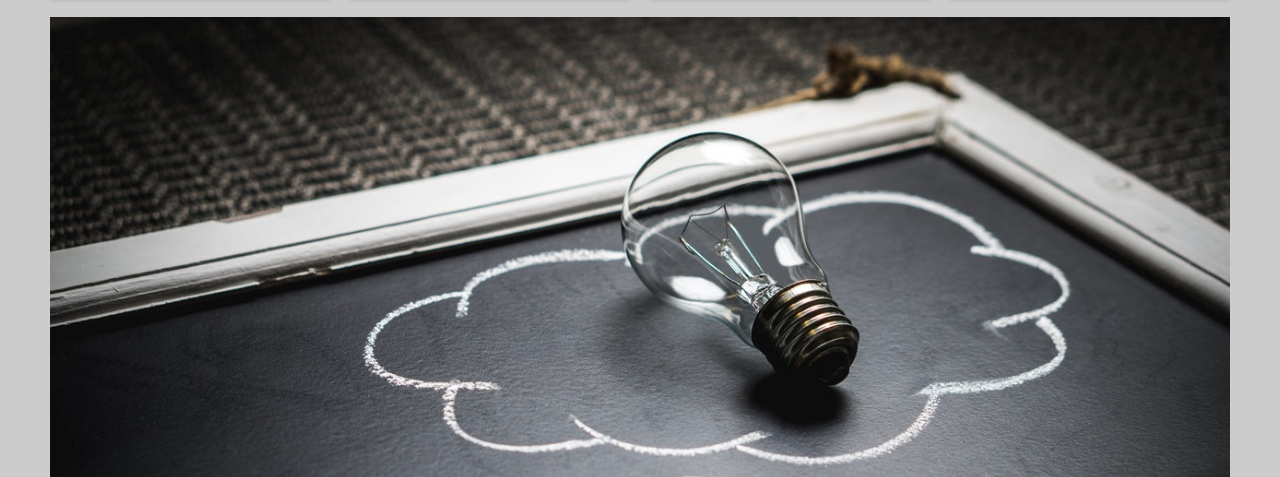
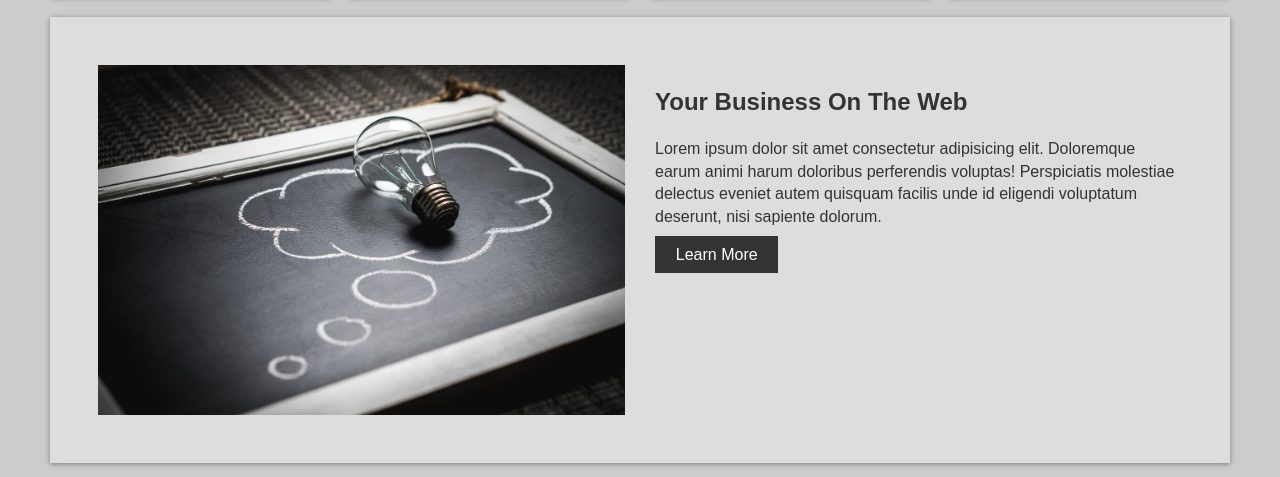
Before and after one commit to guiportooo/css-grid-website-example, a plain HTML site: page index.html in a window 1280 px wide. Shown: the part 1015-1492 px from the top of the page. Drawn offline with Linux system fonts and the light colour scheme.

Commit message:
Add info styles

```diff
--- a/style.css
+++ b/style.css
@@ -132,3 +132,13 @@ img {
     box-shadow: var(--shadow);
     text-align: center;
 }
+
+/* Info */
+.info {
+    display: grid;
+    grid-gap: 30px;
+    grid-template-columns: repeat(2, 1fr);
+    padding: 3rem;
+    background: var(--primary);
+    box-shadow: var(--shadow);
+}
```
